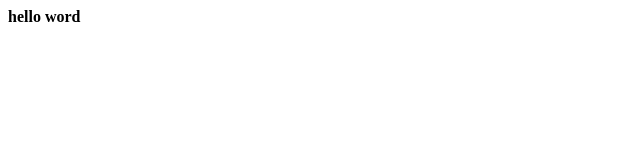
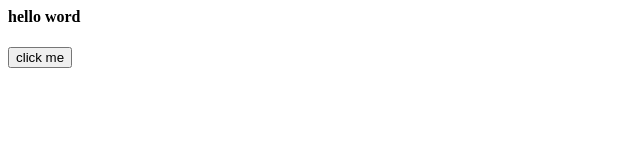
Before and after one commit to design-with-stephen/Demo, a plain HTML site: page index.html in a window 1280 px wide. Shown: the whole page, without its empty margins (0-640 px from the left). Drawn offline with Linux system fonts and the light colour scheme.

Commit message:
updates index.html

```diff
--- a/index.html
+++ b/index.html
@@ -1,3 +1,6 @@
 <h4>
   hello word
 </h4>
+<button>
+  click me
+</button>
```
